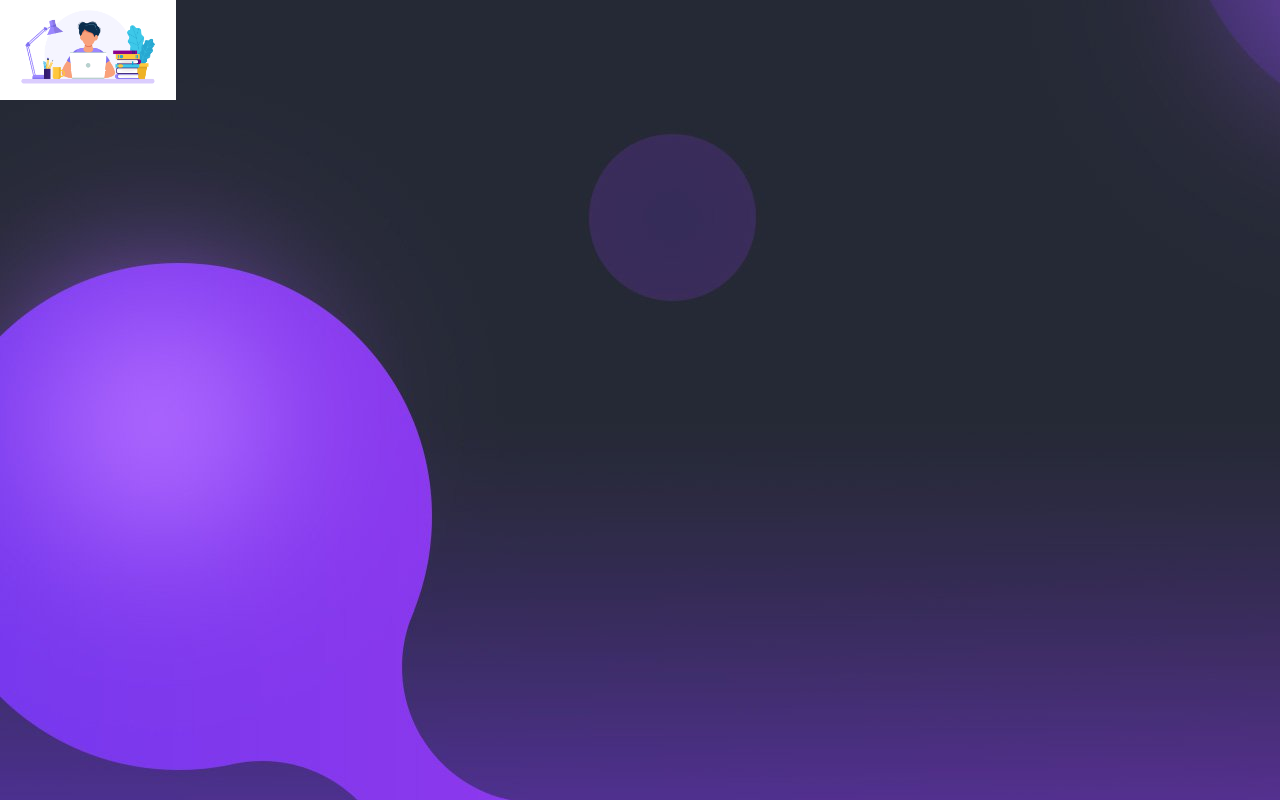
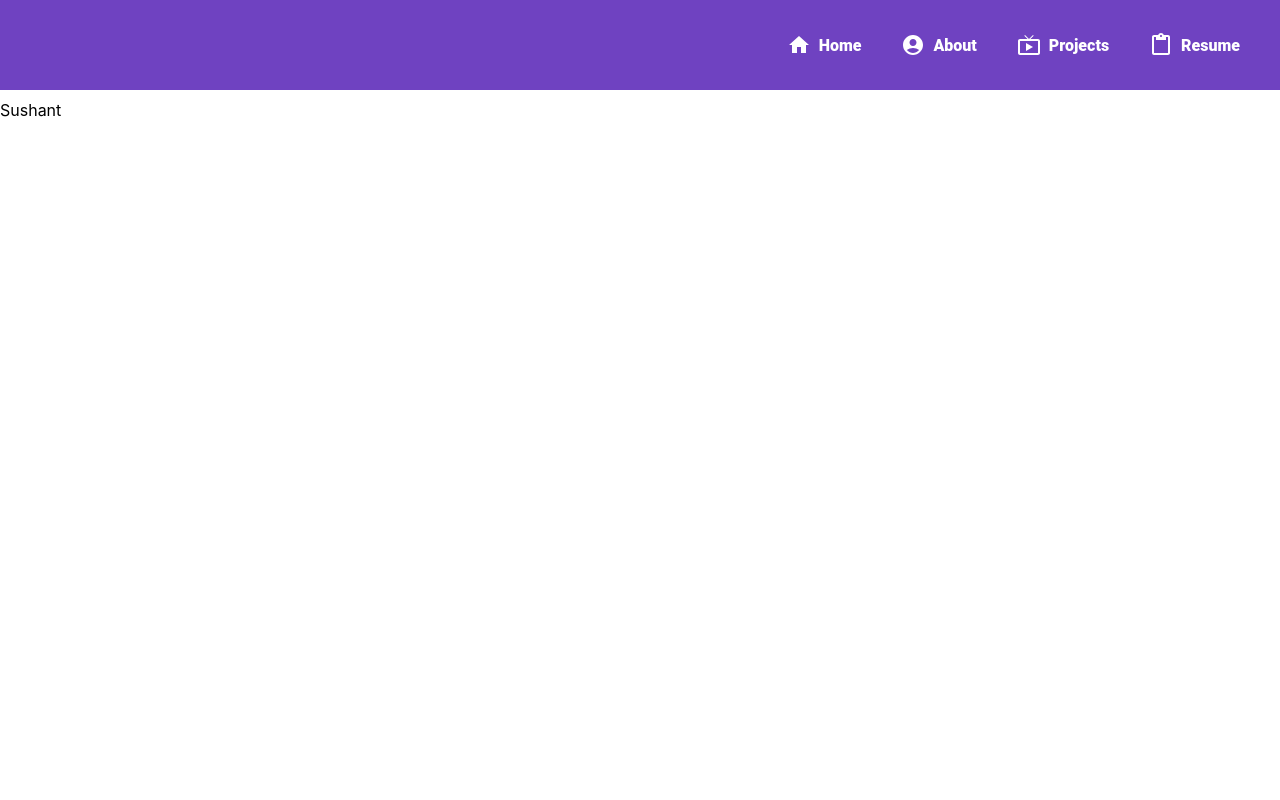
Before and after one commit to Sushantshekharzz/Portfolio, a React (Create React App) app: page / in a window 1280 px wide. Built offline with nearby package versions, Linux system fonts and the light colour scheme.

Commit message:
initial commit

```diff
--- a/src/App.js
+++ b/src/App.js
@@ -4,13 +4,14 @@ import Home from './component/Home';
 import About from './component/About';
 import Projects from './component/Projects';
 import Resume from './component/Resume';
-// import Navbar from './component/Navbar';
+import Navbar from './component/Navbar';
 import Contact from './component/Contact';
 function App() {
   return (
     <div >
     <Router>
-      {/* <Navbar/> */}
+      <Navbar/>
+      <div style={{marginTop:'100px'}}></div>
       <Routes>
         <Route path='/'  element={<Home/>}/>
         <Route path='/about'  element={<About/>}/>
--- a/src/component/About.js
+++ b/src/component/About.js
@@ -4,7 +4,6 @@ import Navbar from './Navbar'
 export default function About() {
   return (
     <div>
-        <Navbar/>
     </div>
   )
 }
--- a/src/component/Home.js
+++ b/src/component/Home.js
@@ -1,19 +1,13 @@
-import React from 'react'
-// import Navbar from './Navbar'
-import HomeLogo from '../image/home-bg.jpg'
-import StudyImage from '../image/study.jpg'
+import React from 'react';
+import HomeLogo from '../image/home-bg.jpg';
+import StudyImage from '../image/study.jpg';
+import Navbar from './Navbar';
 
 export default function Home() {
     return (
-        <div  style={{backgroundImage:`url(${HomeLogo})`,   width: '100%',   display: 'block', height:'100vh'}}>
+        <>
 
-            <div>
-                <img src={StudyImage} alt=""
-
-                style={{height:100}}
-                />
-            </div>
-
-        </div>
-    )
+           <div >Sushant</div>
+        </>
+    );
 }
--- a/src/component/Navbar.js
+++ b/src/component/Navbar.js
@@ -1,16 +1,36 @@
-import React from 'react'
-import './navbar.css'
+import React, { useState } from 'react'
 import { Box } from '@mui/material';
 import Link from '@mui/material/Link';
 import HomeIcon from '@mui/icons-material/Home';
 import AccountCircleIcon from '@mui/icons-material/AccountCircle';
 import ContentPasteIcon from '@mui/icons-material/ContentPaste';
 import LiveTvIcon from '@mui/icons-material/LiveTv';
+import MenuIcon from '@mui/icons-material/Menu';
+import Drawer from '@mui/material/Drawer';
+import List from '@mui/material/List';
+import ListItem from '@mui/material/ListItem';
+import ListItemButton from '@mui/material/ListItemButton';
+import ListItemIcon from '@mui/material/ListItemIcon';
+import ListItemText from '@mui/material/ListItemText';
+
+
 
 
 export default function Navbar() {
+    const [toggle, setToggle] = useState(false)
+
+    const toggleDrawer = () => {
+        setToggle(!toggle)
+    }
     return (
-        <Box sx={{ position:'fixed',  backgroundColor: '#6f42c1', display: 'flex', justifyContent: 'flex-end', width: '100%', height: 90, alignItems: 'center' }}>
+        <>
+            <Box
+                sx={{ display: { md: 'none' }, backgroundColor: '#6f42c1', height: 52 }}
+                onClick={toggleDrawer}
+            >
+                <MenuIcon sx={{ fontSize: 50, marginLeft: 1, color: 'white' }} />
+            </Box>
+            <Box sx={{ position: 'fixed', top: 0, backgroundColor: '#6f42c1', display: { xs: 'none', sm: 'none', md: 'flex' }, justifyContent: 'flex-end', width: '100%', height: 90, alignItems: 'center' }}>
                 <HomeIcon sx={{ marginRight: 1, color: 'white' }} />
                 <Link href="/" sx={{ color: 'white', marginRight: 5, textDecoration: 'none', fontFamily: 'Roboto, sans-serif', fontWeight: 800 }}>Home</Link>
                 <AccountCircleIcon sx={{ marginRight: 1, color: 'white' }} />
@@ -20,5 +40,42 @@ export default function Navbar() {
                 <ContentPasteIcon sx={{ marginRight: 1, color: 'white' }} />
                 <Link href="/resume" sx={{ color: 'white', marginRight: 5, textDecoration: 'none', fontFamily: 'Roboto, sans-serif', fontWeight: 800 }}>Resume</Link>
             </Box>
+            <Drawer open={toggle} onClose={toggleDrawer} anchor='top'>
+                <List sx={{ backgroundColor: '#6f42c1', }}>
+                    <ListItem >
+                        <ListItemButton href='/'>
+                            <ListItemIcon>
+                                <HomeIcon sx={{ color: 'white' }} />
+                            </ListItemIcon>
+                            <ListItemText primary="Home" sx={{ color: 'white', fontFamily: 'Roboto, sans-serif' }} />
+                        </ListItemButton>
+                    </ListItem>
+                    <ListItem >
+                        <ListItemButton href='/about'>
+                            <ListItemIcon>
+                                <AccountCircleIcon sx={{ color: 'white' }} />
+                            </ListItemIcon>
+                            <ListItemText primary="About" sx={{ color: 'white', fontFamily: 'Roboto, sans-serif' }} />
+                        </ListItemButton>
+                    </ListItem>
+                    <ListItem >
+                        <ListItemButton href='/projects'>
+                            <ListItemIcon>
+                                <LiveTvIcon sx={{ color: 'white' }} />
+                            </ListItemIcon>
+                            <ListItemText primary="Projects" sx={{ color: 'white', fontFamily: 'Roboto, sans-serif' }} />
+                        </ListItemButton>
+                    </ListItem>
+                    <ListItem >
+                        <ListItemButton href='/resume'>
+                            <ListItemIcon>
+                                <ContentPasteIcon sx={{ color: 'white' }} />
+                            </ListItemIcon>
+                            <ListItemText primary="Resume" sx={{ color: 'white', fontFamily: 'Roboto, sans-serif' }} />
+                        </ListItemButton>
+                    </ListItem>
+                </List>
+            </Drawer>
+        </>
     )
 }
--- a/src/component/navbar.css
+++ /dev/null
@@ -1,3 +0,0 @@
-.container {
-    background-color: blue;
-}
```
Lines whose indentation alone changed are shown as unchanged.
